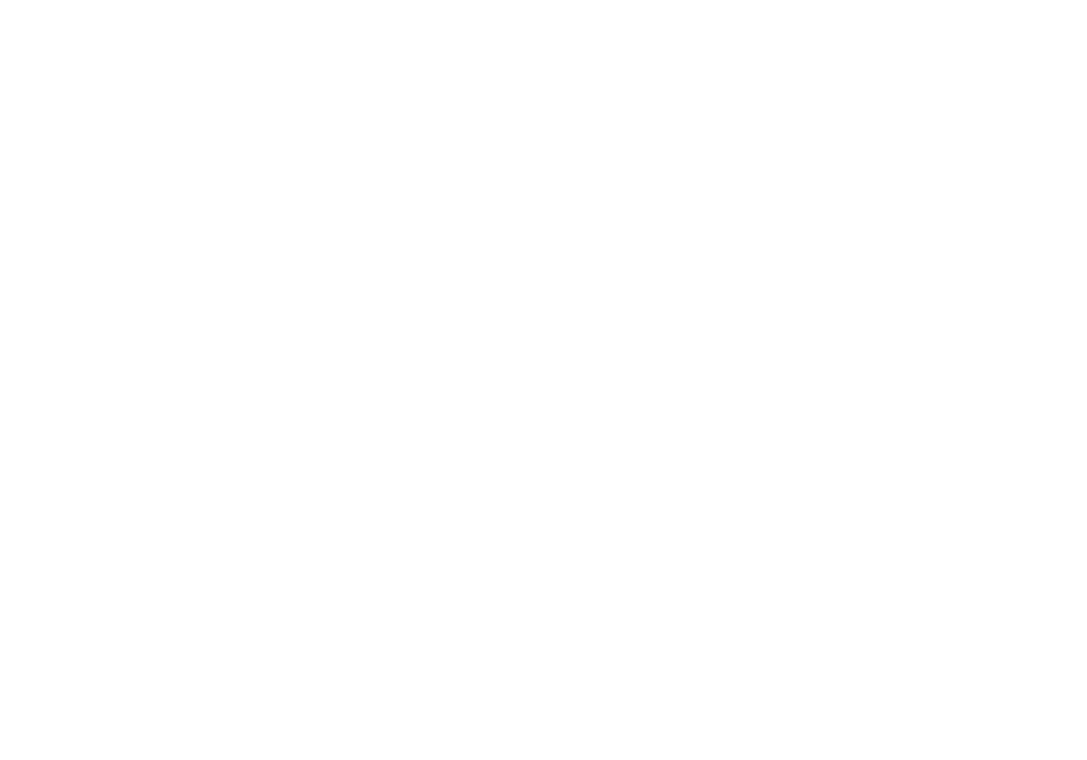
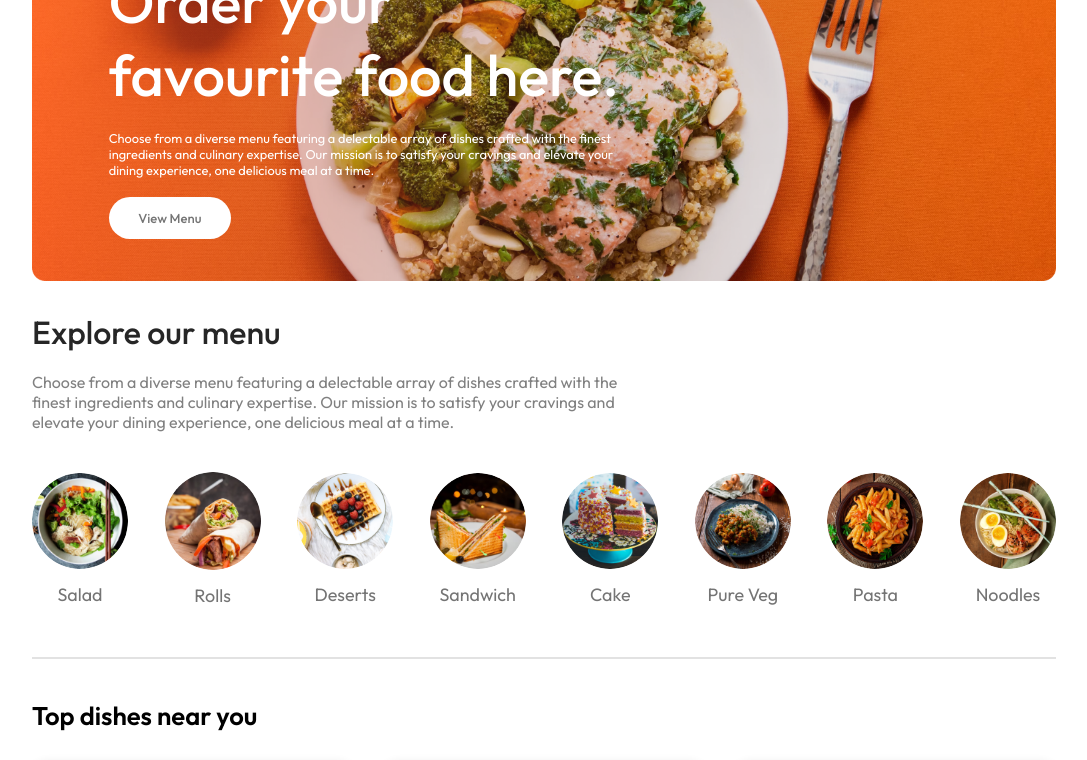
Before and after one commit to MLeko99/foodDel-React, a React (Vite) app: page / in a window 1280 px wide. Shown: the part 300-1060 px from the top of the page, without its empty margins (96-1183 px from the left). Before the commit the page ends 800 px from the top, so only its background shows below. Built offline with nearby package versions, Linux system fonts and the light colour scheme.

Commit message:
Final Home

```diff
--- a/src/pages/Home/Home.jsx
+++ b/src/pages/Home/Home.jsx
@@ -1,8 +1,22 @@
 import React from "react";
 import "./Home.css";
+import Header from "../../components/Header/Header";
+import ExploreMenu from "../../components/ExploreMenu/ExploreMenu";
+import { useState } from "react";
+import FoodDisplay from "../../components/FoodDisplay/FoodDisplay";
+import AppDownload from "../../components/AppDownload/AppDownload";
 
 const Home = () => {
-  return <div></div>;
+  const [category, setCategory] = useState("All");
+
+  return (
+    <div>
+      <Header />
+      <ExploreMenu category={category} setCategory={setCategory} />
+      <FoodDisplay category={category} />
+      <AppDownload />
+    </div>
+  );
 };
 
 export default Home;
```
